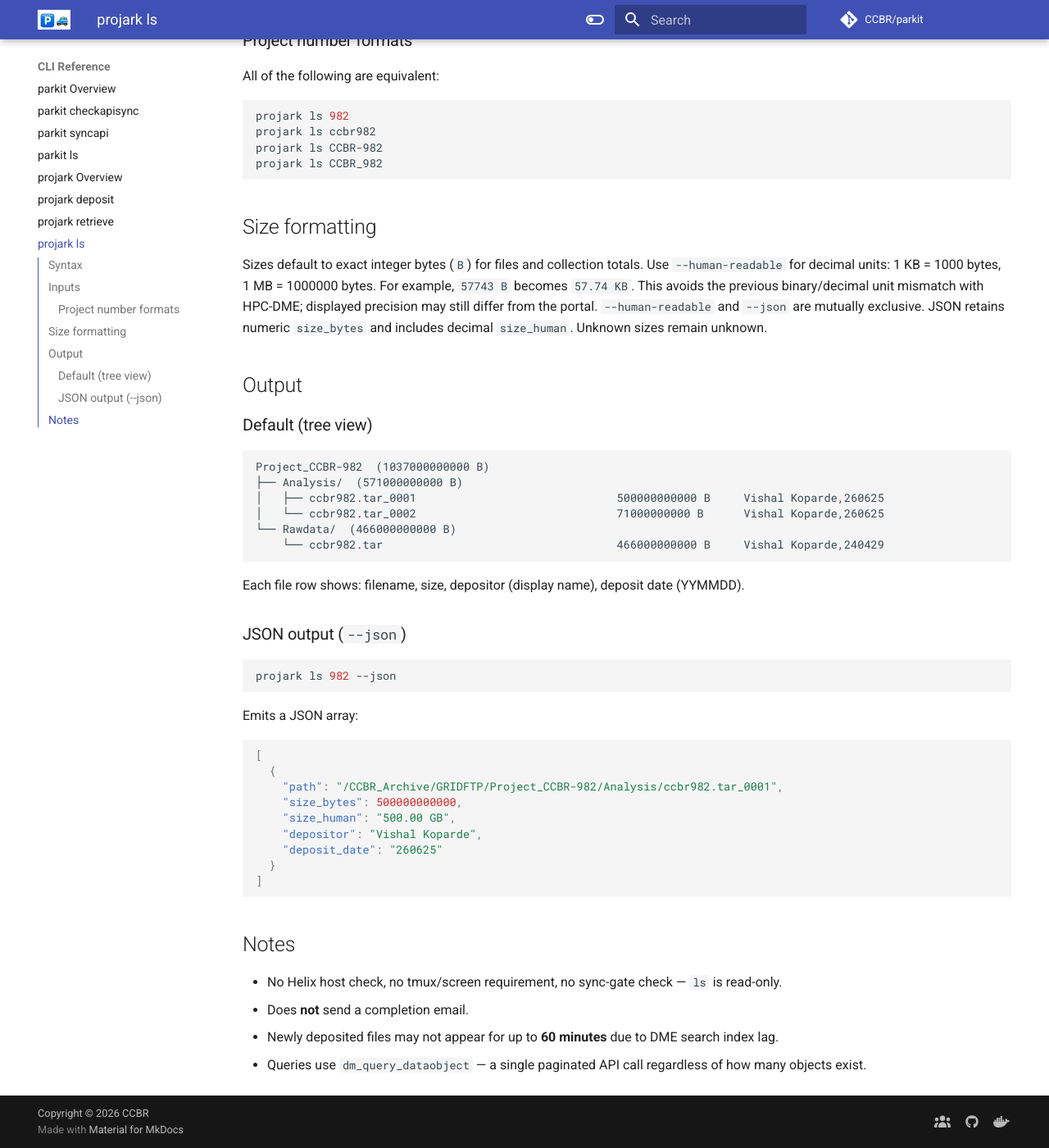
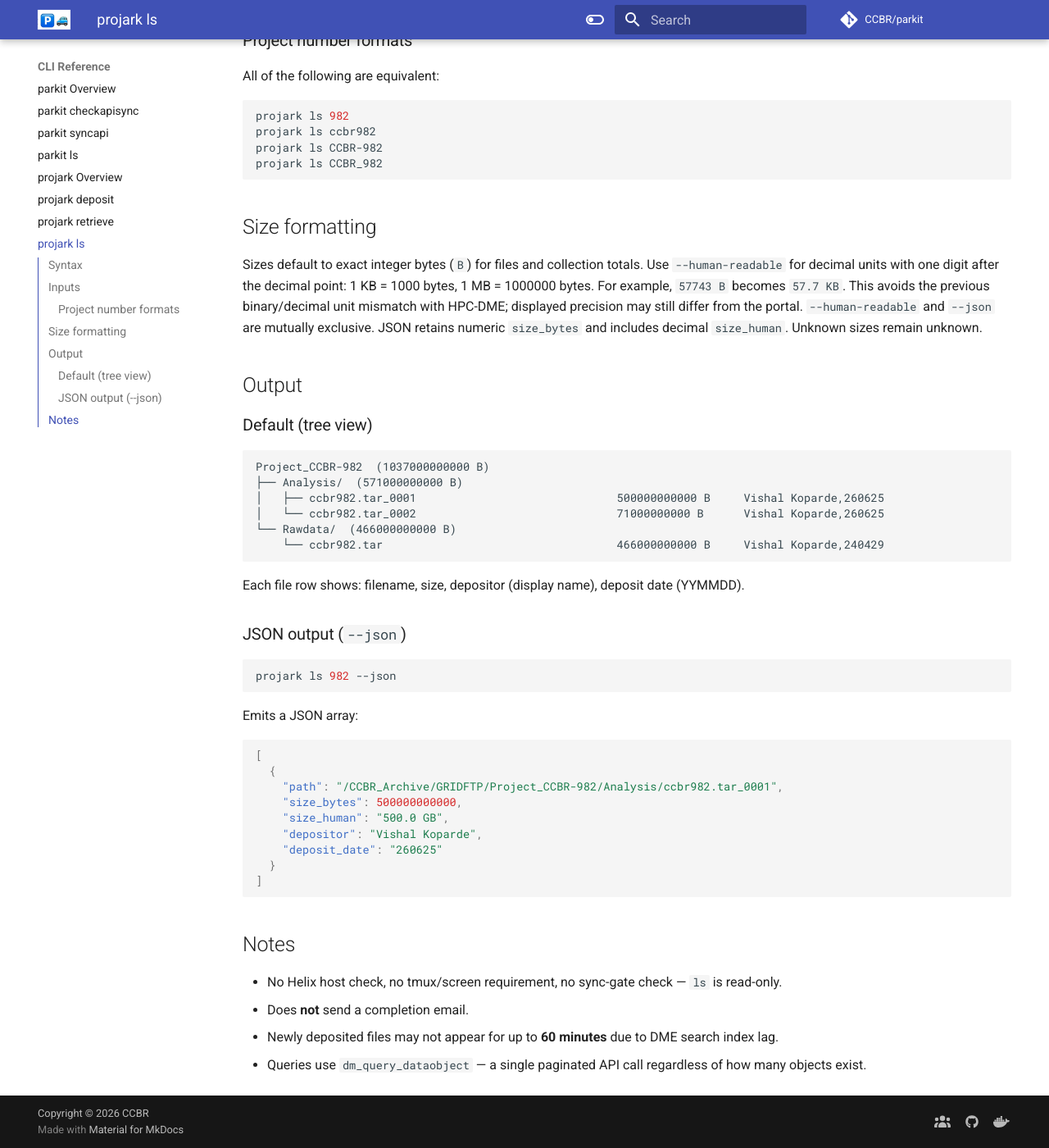
Before and after one commit to CCBR/parkit, an MkDocs documentation site: the page built from docs/cli/projark-ls.md, in a window 1280 px wide and 1400 px high, scrolled down 735 px. Shown: the whole window at 82% size. Built offline with MkDocs 1.6.1 and Material for MkDocs 9.7.7, drawn with Linux system fonts in a browser that asks for light colours; comment, search, counter and statistics services are not loaded; the version menu is left out.

Commit message:
fix(ls): use one decimal place for readable sizes
Update listing and JSON size formatting, regression expectations, and documentation examples.

⚡ Generated using AI ⚡

```diff
--- a/docs/cli/projark-ls.md
+++ b/docs/cli/projark-ls.md
@@ -32,8 +32,8 @@ projark ls CCBR_982
 ## Size formatting
 
 Sizes default to exact integer bytes (`B`) for files and collection totals.
-Use `--human-readable` for decimal units: 1 KB = 1000 bytes, 1 MB = 1000000 bytes.
-For example, `57743 B` becomes `57.74 KB`. This avoids the previous binary/decimal
+Use `--human-readable` for decimal units with one digit after the decimal point: 1 KB = 1000 bytes, 1 MB = 1000000 bytes.
+For example, `57743 B` becomes `57.7 KB`. This avoids the previous binary/decimal
 unit mismatch with HPC-DME; displayed precision may still differ from the portal.
 `--human-readable` and `--json` are mutually exclusive. JSON retains numeric
 `size_bytes` and includes decimal `size_human`. Unknown sizes remain unknown.
@@ -66,7 +66,7 @@ Emits a JSON array:
   {
     "path": "/CCBR_Archive/GRIDFTP/Project_CCBR-982/Analysis/ccbr982.tar_0001",
     "size_bytes": 500000000000,
-    "size_human": "500.00 GB",
+    "size_human": "500.0 GB",
     "depositor": "Vishal Koparde",
     "deposit_date": "260625"
   }
```
Also changed, not shown: docs/cli/parkit-ls.md (+3 -3 lines), 2 other files.
